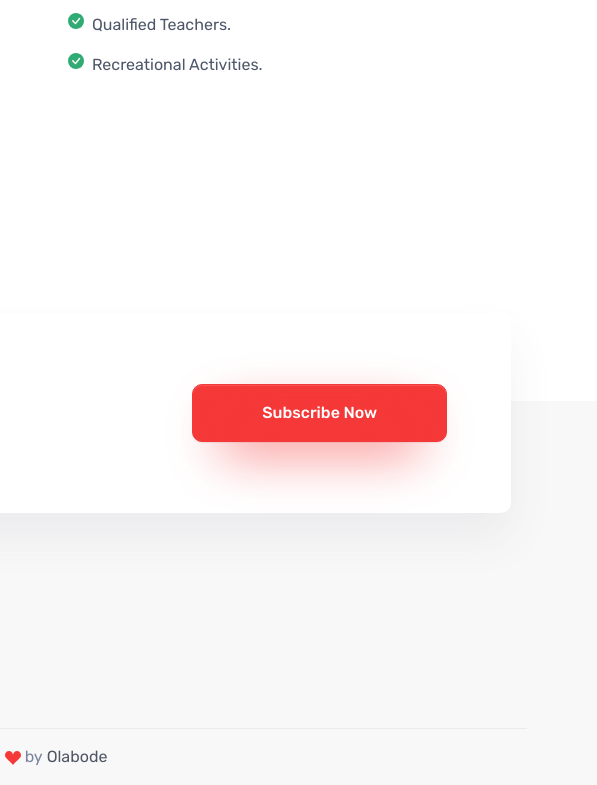
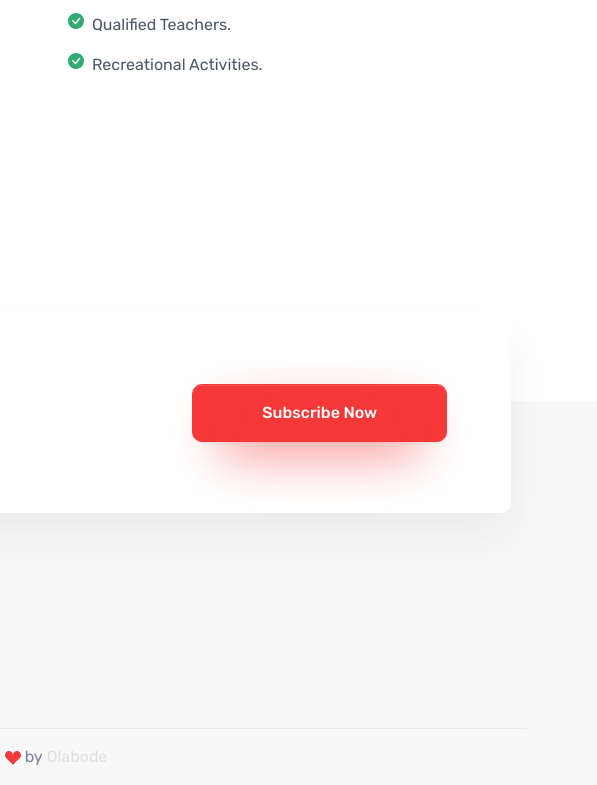
Before and after one commit to Rolexcode/testwebsite3, a plain HTML site: page public/index.html in a window 1280 px wide. Shown: the part 1138-1923 px from the top of the page, 683-1280 px from the left. Drawn offline with Linux system fonts and the light colour scheme.

Commit message:
added a watermark

```diff
--- a/public/index.html
+++ b/public/index.html
@@ -244,8 +244,7 @@
               <p>This website is made with&nbsp;
                 <svg class="bi bi-suit-heart-fill" xmlns="http://www.w3.org/2000/svg" width="16" height="16" fill="#F53838" viewBox="0 0 16 16">
                   <path d="M4 1c2.21 0 4 1.755 4 3.92C8 2.755 9.79 1 12 1s4 1.755 4 3.92c0 3.263-3.234 4.414-7.608 9.608a.513.513 0 0 1-.784 0C3.234 9.334 0 8.183 0 4.92 0 2.755 1.79 1 4 1z"></path>
-                </svg>&nbsp;by&nbsp;<a class="text-900" href="https://themewagon.com/" target="_blank" style="opacity: 15git add .
-%;">Olabode</a>
+                </svg>&nbsp;by&nbsp;<a class="text-900" href="https://themewagon.com/" target="_blank" style="opacity: 15%;">Olabode</a>
               </p>
             </div>
           </div>
```
